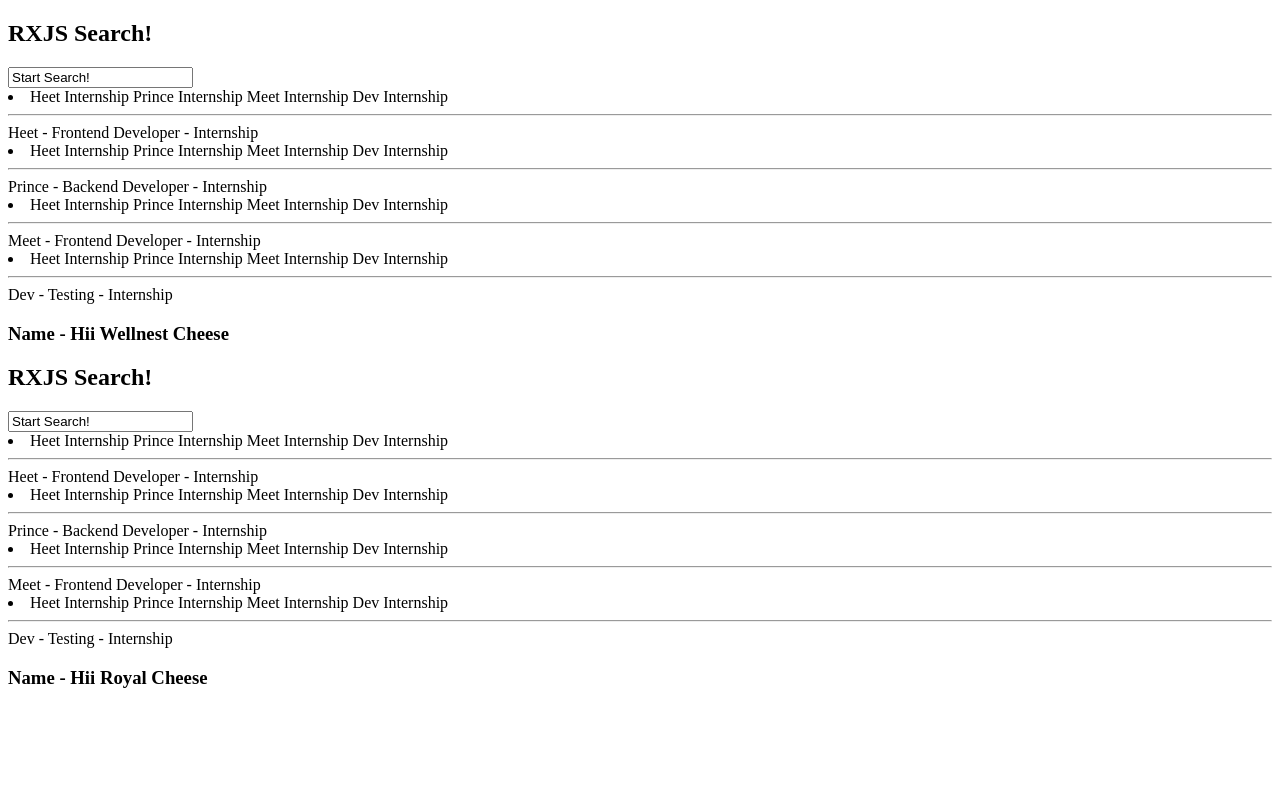
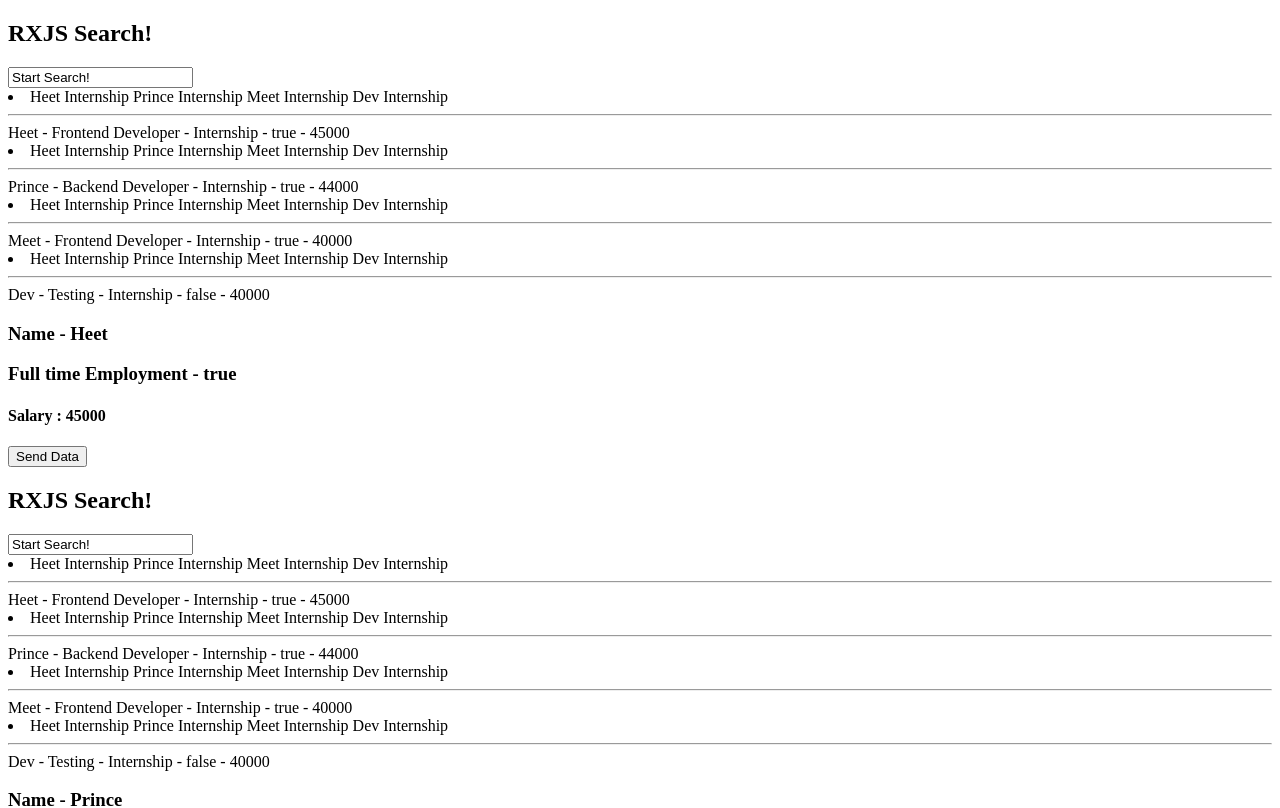
Before and after one commit to HS-doshi/Angular-17, an Angular app: page /rxjs-search in a window 1280 px wide. Shown: the top 808 px of the page. Built offline with nearby package versions, Linux system fonts and the light colour scheme.

Commit message:
output decorator

```diff
--- a/src/app/app.component.html
+++ b/src/app/app.component.html
@@ -1,3 +1,3 @@
 <!-- <router-outlet></router-outlet> -->
-<app-search userName="wellnest cheese"></app-search>
-<app-search userName="royal cheese"></app-search>
+<app-search *ngFor="let u of users" [userName]="u.name" [fe]="u.FE" [salary]="u.salary"
+(myEvent)="recieveData($event)"></app-search>
--- a/src/app/app.component.ts
+++ b/src/app/app.component.ts
@@ -1,7 +1,8 @@
 import { CommonModule } from '@angular/common';
 import { Component } from '@angular/core';
-import { RouterOutlet } from '@angular/router';
+import { Event, RouterOutlet } from '@angular/router';
 import { SearchComponent } from './search/search.component';
+import { User } from './models/user';
 
 @Component({
   selector: 'app-root',
@@ -12,4 +13,17 @@
 })
 export class AppComponent {
   title = 'Rxjs';
+
+  users=[
+    {name:'Heet',role:'Frontend Developer', employ : 'Internship',FE:true ,  salary:45000},
+    {name:'Prince',role:'Backend Developer', employ : 'Internship',FE:true, salary:45000},
+    {name:'Meet',role:'Frontend Developer', employ : 'Internship',FE:true, salary:45000},
+    {name:'Dev',role:'Testing', employ : 'Internship',FE:false, salary:45000},
+  ]
+  recieveData(e:User){
+    console.log(e)
+
+    const findName =  this.users.findIndex(user=>user.name == e.name)
+    this.users[findName].salary = e.newSalary
+  }
 }
--- /dev/null
+++ b/src/app/models/user.ts
@@ -0,0 +1 @@
+export type User =  {name:string, newSalary:500000};
--- a/src/app/search/search.component.html
+++ b/src/app/search/search.component.html
@@ -8,7 +8,10 @@
       {{user.name + '\n' + user.employ}}
     }
     <hr/>
-    {{item.name}} - {{item.role}} - {{item.employ}}
+    {{item.name}} - {{item.role}} - {{item.employ}} - {{item.FE}} - {{item.salary}}
   </li>
 </div>
-<h3>Name - {{names}}</h3>
+<h3>Name - {{name}}</h3>
+<h3>Full time Employment - {{fe}}</h3>
+<h4>Salary : {{salary}}</h4>
+<button (click)="sendData()">Send Data</button>
--- a/src/app/search/search.component.ts
+++ b/src/app/search/search.component.ts
@@ -1,10 +1,11 @@
 import { CommonModule } from '@angular/common';
-import { Component, Input, OnInit } from '@angular/core';
+import { Component, EventEmitter, Input, OnInit, Output, booleanAttribute} from '@angular/core';
 import { FormBuilder, FormControl, FormGroup, FormsModule, ReactiveFormsModule } from '@angular/forms';
 import { Observable, debounceTime, distinct, elementAt, filter, first, from, last, of, skip, take, takeLast, takeWhile } from 'rxjs';
+import { User } from '../models/user';
 
 function TransformValue(value:string){
-  return 'Hii '+ value.split(' ').map(upper=>upper.charAt(0).toUpperCase()+ upper.slice(1)).join(' ')
+  return value;
 }
 
 @Component({
@@ -17,7 +18,6 @@
 
 export class SearchComponent implements OnInit{
   searchForm!:FormGroup;
-  name!:FormControl;
   compant =['Wellnest','RoyalNest','Royal','Cheese','RoyalNest','Royal','WellCheese']
   company$ :Observable<string> = from(this.compant)
 
@@ -25,7 +25,12 @@
   // @output decorator will useful for pass data from child to parent!
 
   // alias is used for as we given another name of in our parent component! -we pass here for access those data.
-  @Input({alias:'userName',transform:TransformValue}) names =''
+  @Input({alias:'userName',transform:TransformValue}) name =''
+  @Input({transform:booleanAttribute}) fe!:boolean
+  @Input() salary!:number
+
+  @Output() myEvent = new EventEmitter<User>()
+
   constructor( private formBuilder:FormBuilder){}
   ngOnInit(): void {
     this.searchForm = new FormGroup({
@@ -49,9 +54,12 @@
 
   }
   users=[
-    {name:'Heet',role:'Frontend Developer', employ : 'Internship'},
-    {name:'Prince',role:'Backend Developer', employ : 'Internship'},
-    {name:'Meet',role:'Frontend Developer', employ : 'Internship'},
-    {name:'Dev',role:'Testing', employ : 'Internship'},
-  ]
+    {name:'Heet',role:'Frontend Developer', employ : 'Internship',FE:true , salary:45000},
+    {name:'Prince',role:'Backend Developer', employ : 'Internship',FE:true, salary:44000},
+    {name:'Meet',role:'Frontend Developer', employ : 'Internship',FE:true , salary:40000},
+    {name:'Dev',role:'Testing', employ : 'Internship',FE:false, salary:40000},
+  ];
+  sendData(){
+    this.myEvent.emit({name: this.name, newSalary : 500000})
+  }
 }
```
